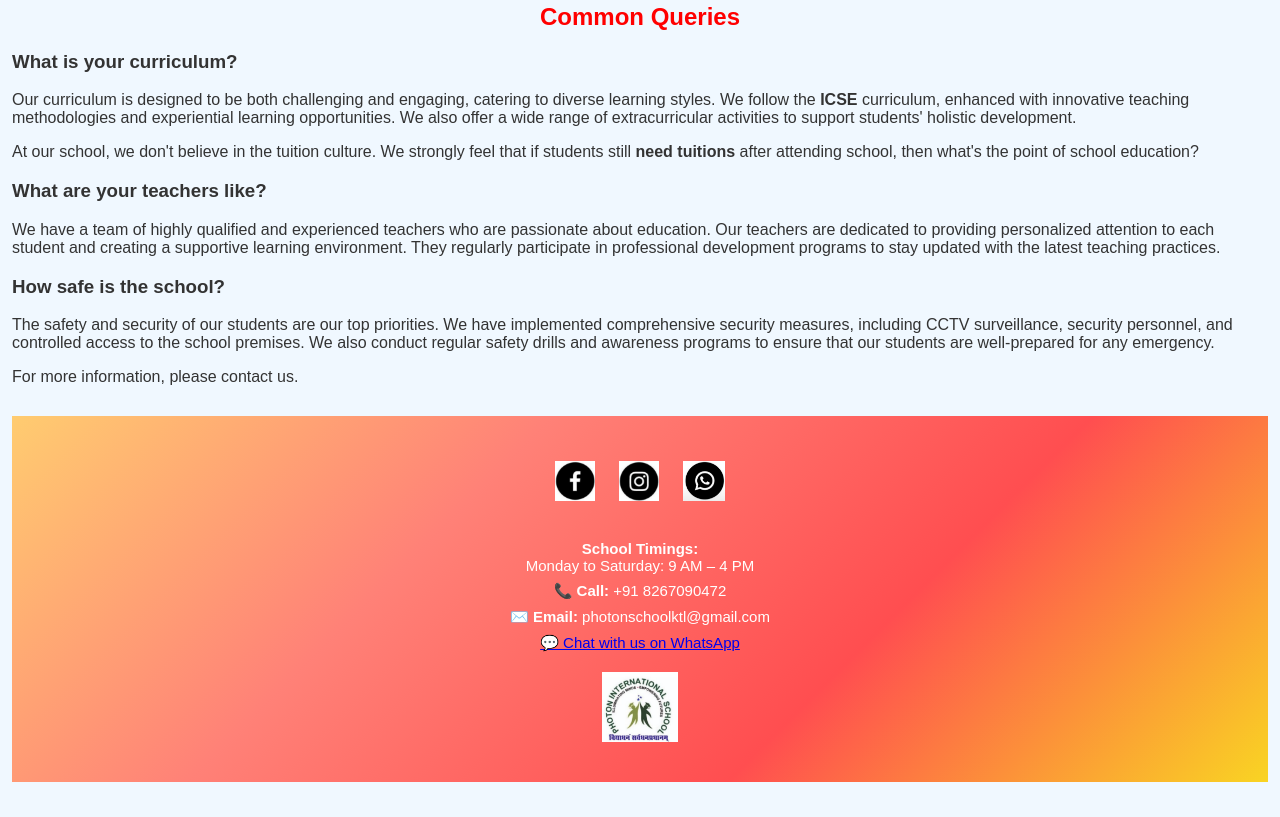
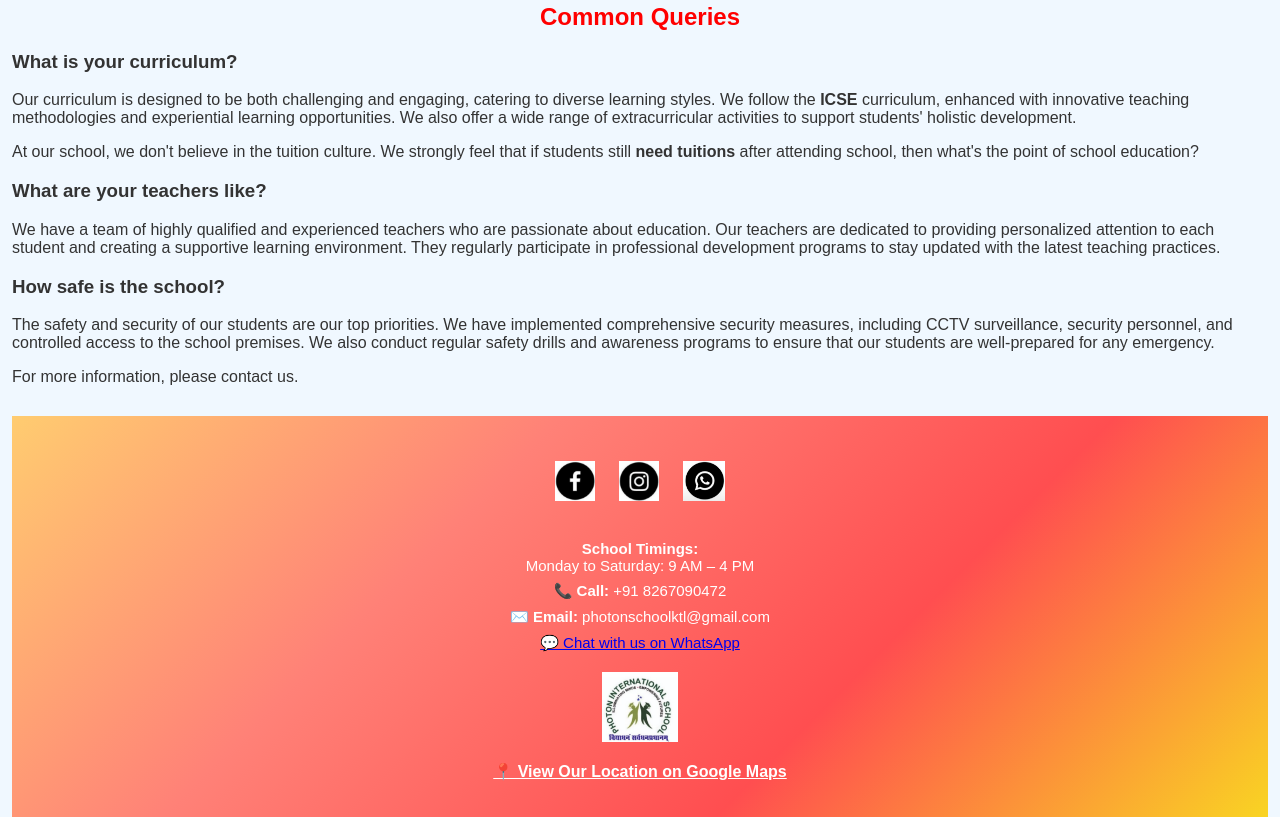
Before and after one commit to AkshuSingh0/Akki-Pi, a plain HTML site: page index.html in a window 1280 px wide. Shown: the part 2037-2854 px from the top of the page. Before the commit the page ends 2819 px from the top, so only its background shows below. Drawn offline with Linux system fonts and the light colour scheme.

Commit message:
index.html

```diff
--- a/index.html
+++ b/index.html
@@ -2,7 +2,7 @@
 <html lang="en">
 <head>
   <meta charset="UTF-8" />
-  <meta name="viewport" content="width=device-width, initial-scale=1" />
+  <meta name="viewport" content="width=device-width, initial-scale=1, maximum-scale=1, user-scalable=no" />
   <title>Best School in Kaithal | Photon International School</title>
   <meta name="description" content="Photon International School, Kaithal — Best ICSE based school for Nursery to Class 6 with experienced teachers and safe campus. Admissions Open!" />
   <meta name="keywords" content="Best school in Kaithal, Best primary school kaithal, Best ICSE pattern school in Kaithal, Nursery school in Kaithal, LKG UKG school Kaithal, Best school for class 1, class 2, class 3, class 4, class 5, class 6 in Kaithal, ICSE curriculum school Haryana, Admissions Open Kaithal" />
@@ -11,6 +11,7 @@
   <meta name="google-site-verification" content="YkaYGJ5mpM7TNbwpJC8GifJ0TLosOq9hMV3a4oLJsgA" />
 
   <link rel="stylesheet" href="style.css" />
+  <link rel="icon" href="wblogo.png" type="image/png" />
 </head>
 
 <body>
@@ -116,6 +117,13 @@
   <!-- ✅ Additions End -->
 
   <img src="logo.png" alt="School Logo" class="footer-logo" />
+
+<!-- 📍 Google Maps Location -->
+<p style="margin-top: 10px;">
+  <a href="https://maps.app.goo.gl/1KEeXXhKiyLMCzyz6?g_st=ipc" target="_blank" style="color:white; font-weight:bold;">
+    📍 View Our Location on Google Maps
+  </a>
+</p>
 </footer>
 
   <script src="js/gallery.js"></script>
```
